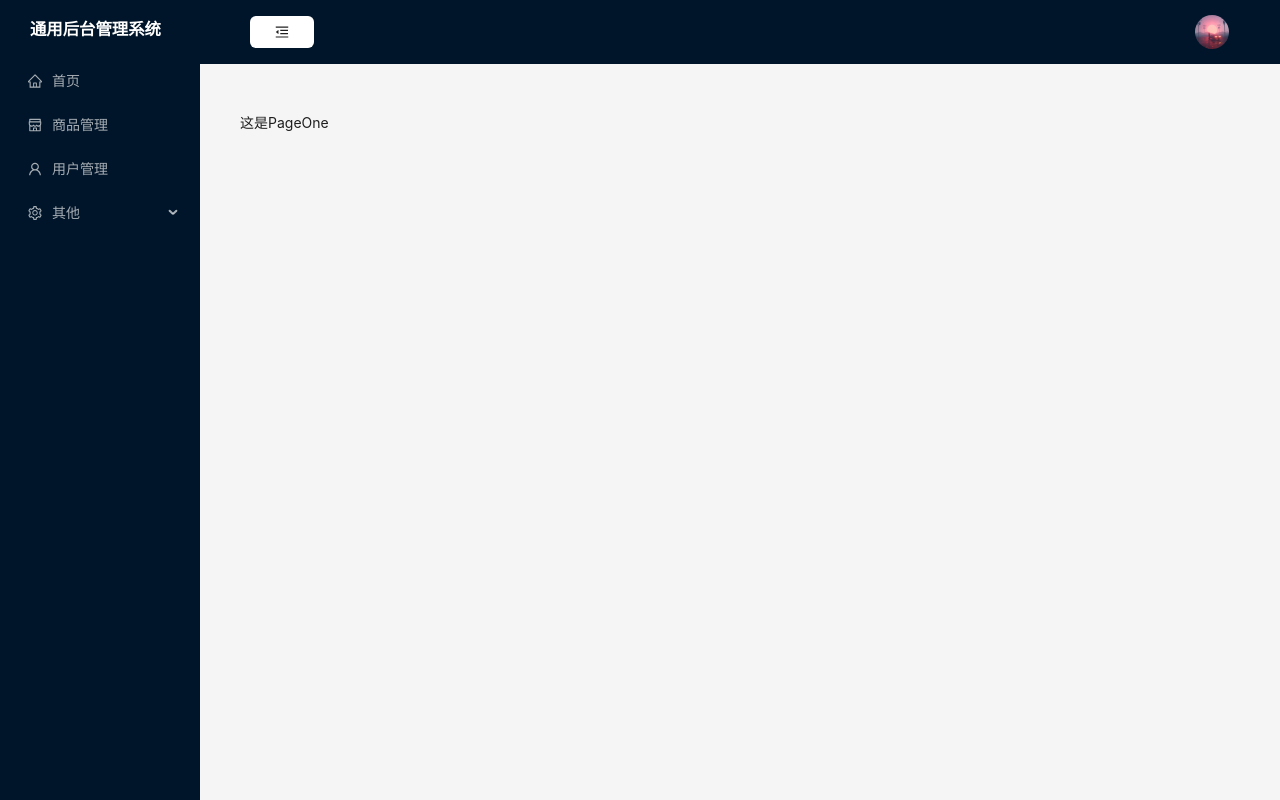
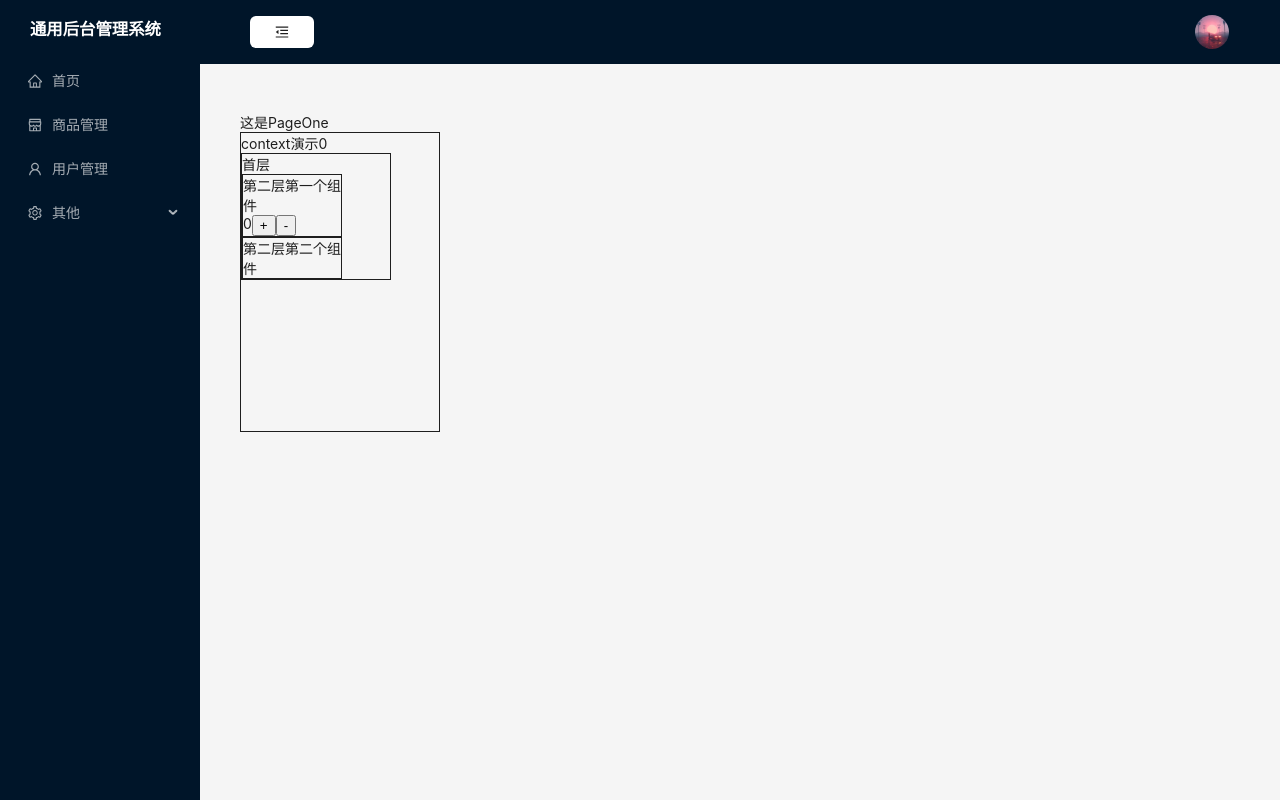
Before and after one commit to xieswjtu/basic-manage, a React (Create React App) app: page /other/pageOne in a window 1280 px wide. Built offline with nearby package versions, Linux system fonts and the light colour scheme.

Commit message:
feat: context

```diff
--- /dev/null
+++ b/jsconfigue.json
@@ -0,0 +1,6 @@
+{
+    "compilerOptions": {
+      "baseUrl": "src"
+    },
+    "include": ["src"]
+  }
--- /dev/null
+++ b/src/context/index.js
@@ -0,0 +1,5 @@
+import { createContext } from "react";
+
+const MyContext = createContext()
+
+export default MyContext
--- a/src/page/other/pageOne.js
+++ b/src/page/other/pageOne.js
@@ -1,8 +1,27 @@
-import React from "react";
+import React, { useState } from "react";
+import ComOne from "./pageOne/comOne";
+import MyContext from "../../context";
+
+const {Provider} = MyContext
 
 const PageOne = () => {
+    const [count, setCount] = useState(0)
     return (
-        <div> 这是PageOne </div>
+        <>
+            <div> 这是PageOne </div>
+            <div style={{
+                width:"200px",
+                height:"300px",
+                border:"1px solid"
+            }}>
+                context演示
+                {count}
+                <Provider value={{count, setCount}}>
+                  <ComOne/>
+                </Provider>
+            </div>
+        </>
+
     )
 }
 
--- /dev/null
+++ b/src/page/other/pageOne/comOne.js
@@ -0,0 +1,19 @@
+import React from 'react';
+import ComTwo from './comTwo';
+import ComThree from './comThree';
+
+function ComOne(props) {
+    return (
+        <div style={{
+            width:"150px",
+            border:"1px solid"
+
+        }}>
+            首层
+            <ComTwo/>
+            <ComThree/>
+        </div>
+    );
+}
+
+export default ComOne;
--- /dev/null
+++ b/src/page/other/pageOne/comThree.js
@@ -0,0 +1,15 @@
+import React from 'react';
+
+function ComThree(props) {
+    return (
+        <div style={{
+            width:"100px",
+            border:"1px solid"
+
+        }}>
+            第二层第二个组件
+        </div>
+    );
+}
+
+export default ComThree;
--- /dev/null
+++ b/src/page/other/pageOne/comTwo.js
@@ -0,0 +1,40 @@
+import React from 'react';
+import MyCotext from "../../../context";
+
+const {Consumer} = MyCotext
+
+function ComTwo(props) {
+    return (
+        <div style={{
+            width:"100px",
+            border:"1px solid"
+
+        }}>
+            第二层第一个组件
+            <Consumer>
+                {(context)=>{
+                    return (
+                        <div style ={{
+                            display:"flex",
+                        }}>
+                            <div>{context.count}</div>
+                            <button onClick={()=>{
+                                context.setCount(context.count++)
+                            }}>
+                            +
+                            </button>
+                            <button onClick={()=>{
+                                context.setCount(context.count--)
+                            }}>
+                            -
+                            </button>
+                        </div>
+                    )
+
+                }}
+            </Consumer>
+        </div>
+    );
+}
+
+export default ComTwo;
```
